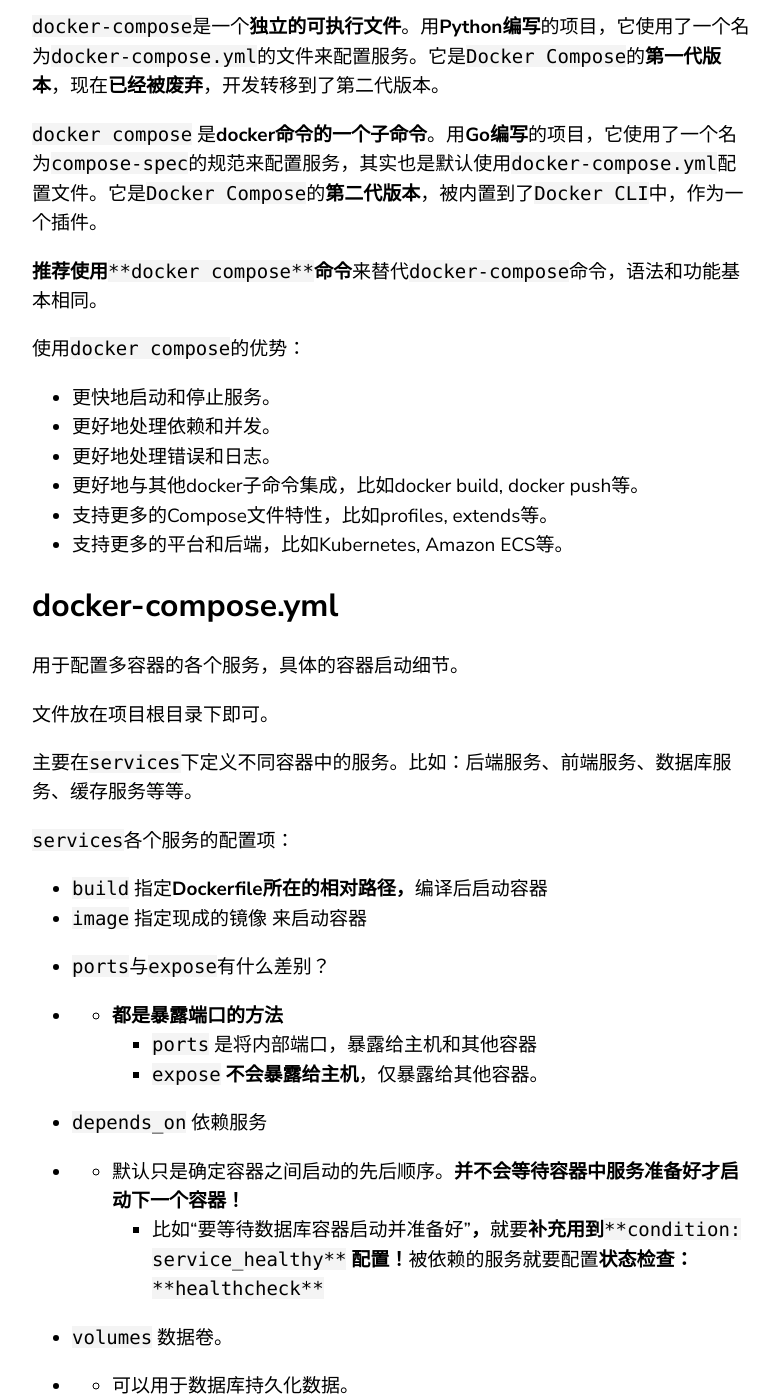
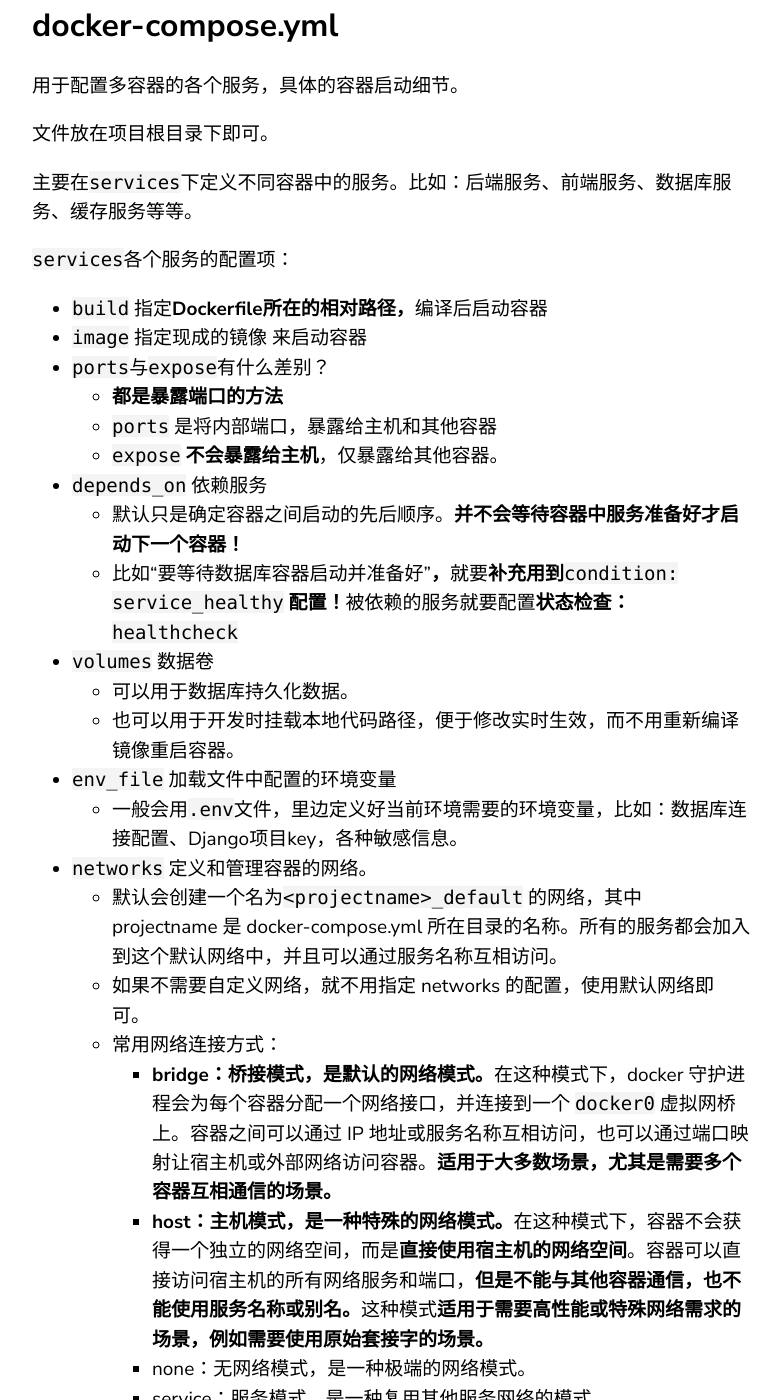
Before and after one commit to youker-Shawn/youker-Shawn.github.io, a Jekyll site: the page built from _posts/2023-05-06-docker.md, in a window 1280 px wide and 1400 px high, scrolled down 15144 px. Shown: the whole window, without its empty margins (68-849 px from the left). Built offline with Jekyll 4.4.1, drawn with Linux system fonts in a browser that asks for light colours; some of the changed text lies outside the part shown.

Commit message:
Fix a post: docker

````diff
--- a/_posts/2023-05-06-docker.md
+++ b/_posts/2023-05-06-docker.md
@@ -101,10 +101,9 @@ Docker是个C/S架构的工具。
 
 - `Docker Client`：用户使用的客户端，用来和`Docker Daemon`通信。
 - `Docker Daemon`：以root启动的后台守护进程，会启动`Docker Server`，接受处理 docker client的请求，细分：
-
-- - docker server
-    - engine
-    - job
+  - docker server
+  - engine
+  - job
 
 - `Docker Registry`：镜像仓库的托管服务。最大的就是`Docker Hub`
 - `Graph`：管理本地的镜像
@@ -297,21 +296,17 @@ docker run -it xxx_image_name /bin/bash
 新建且运行一个容器，并自动进入容器。
 
 - `-it`在**开启的伪终端中与容器进行交互**
-
-- - 常组合用。-i表示开启容器的`STDIN`，能够支持输入，-t表示开启伪tty终端，让容器提供一个交互式shell。
+  - 常组合用。-i表示开启容器的`STDIN`，能够支持输入，-t表示开启伪tty终端，让容器提供一个交互式shell。
 
 - `-d` **后台运行容器**
-
-- - 上面命令没有-t，一旦退出容器则自动停止运行容器！
+  - 上面命令没有-t，一旦退出容器则自动停止运行容器！
 
 - 末尾的`/bin/bash`表示启动容器后第一个执行的命令
-
-- - 在-it模式必须指定，否则不知道用什么shell环境进行交互
+  - 在-it模式必须指定，否则不知道用什么shell环境进行交互
 
 - `-p`本机和容器内的「ip、端口」映射
-
-- - 避免使用容器每次随机返回的ip地址，以及以及映射到宿主机随机的端口上。
-    - 映射的容器端口，需要在镜像定义时先EXPOSE暴露出来
+  - 避免使用容器每次随机返回的ip地址，以及以及映射到宿主机随机的端口上。
+  - 映射的容器端口，需要在镜像定义时先EXPOSE暴露出来
 
 - `--name` 为运行起来的容器设置一个名称，建议使用，便于管理
 - `--rm`停止时，自动删除容器文件
@@ -392,13 +387,11 @@ Dockerfile中常用指令：
 
 - `MAINTAINER`：该镜像的维护者信息
 - `RUN`：构建过程中需要运行的命令。可以**多条指令**，**结果都会打包到镜像文件中。**
-
-- - 会在shell里使用 `/bin/sh -c`来执行命令
-    - 如果平台不支持shell或者不希望在shell中运行（避免shell字符串篡改），可以用`exec`格式的RUN指令，即数组表示指定命令和参数。
+  - 会在shell里使用 `/bin/sh -c`来执行命令
+  - 如果平台不支持shell或者不希望在shell中运行（避免shell字符串篡改），可以用`exec`格式的RUN指令，即数组表示指定命令和参数。
 
 - `COPY`：将本地文件拷贝到容器中
-
-- - 目的地址，需要用容器内的绝对路径，若不存在，会自动创建路径。
+  - 目的地址，需要用容器内的绝对路径，若不存在，会自动创建路径。
 
 - `ADD`：高级的`copy`命令。比如自动解压文件等
 - `ENV`：构建过程中设置的环境变量，便于构建过程中使用。可以多个。
@@ -406,15 +399,14 @@ Dockerfile中常用指令：
 - `VOLUME`：设置数据卷
 - `EXPOSE`： 暴露端口给宿主机。可以暴露多个端口。
 - `CMD`：区别于`RUN`，这是在**容器启动后才执行的命令**。
-
-- - **只能一条**`**CMD**`**，等价于docker run启动容器时的某尾那条命令！docker run会覆盖这里！**
+  - **只能一条**`CMD`，等价于docker run启动容器时的某尾那条命令！docker run会覆盖这里！
 
 - `ENTRYPOINT`：和`CMD`类似，都是在启动容器后执行命令。
+  - 文件中只能最后一句生效，**相当于只能有一句。**
+  - **但不会容易被docker run命令覆盖。（需要--entrypoint参数覆盖）**
+  - 通常用法是，`ENTRYPOINT` **用来执行固定脚本或命令，**`CMD` **可以为**`ENTRYPOINT`**额外传参，即docker run时命令末尾传入的参数。**
+  - 例子：这样如果docker run 传参数，就覆盖CMD指令，用参数来启动nginx。如果不传，则用CMD默认的-h来显示帮助命令。
 
-- - 文件中只能最后一句生效，**相当于只能有一句。**
-    - **但不会容易被docker run命令覆盖。（需要--entrypoint参数覆盖）**
-    - 通常用法是，`**ENTRYPOINT**` **用来执行固定脚本或命令，**`**CMD**` **可以为**`ENTRYPOINT`**额外传参，即docker run时命令末尾传入的参数。**
-    - 例子：这样如果docker run 传参数，就覆盖CMD指令，用参数来启动nginx。如果不传，则用CMD默认的-h来显示帮助命令。
 
 ```
 ... ENTRYPOINT ["/usr/sbin/nginx"] CMD ["-h"]
@@ -425,14 +417,12 @@ Dockerfile中常用指令：
 构建的细节：
 
 - Dockerfile 所在的目录，也称为构建环境/构建上下文，build时涉及的代码、文件、数据都会基于这个路径。
-- Dockerfile **同级目录中，放置**`**.dockerignore**`**文件**，来忽略成为构建上下文的文件，不提交给守护进程，避免镜像过大。
+- Dockerfile **同级目录中，放置**`.dockerignore`**文件**，来忽略成为构建上下文的文件，不提交给守护进程，避免镜像过大。
 - 每条指令，都会创建一层新的镜像层并提交成为镜像。
-
-- - 如果构建时因为某条指令而失败了。仍会得到一个镜像，可以运行起来成为一个具备交互功能的容器，可以进入其中去调试失败的指令。
+    - 如果构建时因为某条指令而失败了。仍会得到一个镜像，可以运行起来成为一个具备交互功能的容器，可以进入其中去调试失败的指令。
 
 - 每一层镜像层，都可认为是一层**缓存。**
-
-- - 如果重新构建，并不需要从头构建！哪里最早修改了指令，那么就基于上一层缓存的镜像层，从这条指令开始重新构建后续所有的镜像层。**这个默认缓存机制极大节省了时间！**
+    - 如果重新构建，并不需要从头构建！哪里最早修改了指令，那么就基于上一层缓存的镜像层，从这条指令开始重新构建后续所有的镜像层。**这个默认缓存机制极大节省了时间！**
 
 - 卷的内容，不会构建到镜像中。
 
@@ -445,9 +435,8 @@ docker build -t xxx .
 ```
 
 - `-t`指定镜像名及标签
-
-- - 镜像的命名：`仓库名:版本号标签` 或者 `用户名/仓库名:版本号标签`
-    - 若未指定，自动为其设置一个`latest`标签。
+  - 镜像的命名：`仓库名:版本号标签` 或者 `用户名/仓库名:版本号标签`
+  - 若未指定，自动为其设置一个`latest`标签。
 
 - 末尾的`.`表示在当前路径下寻找Dockerfile，**也可以填写远程Git仓库的Dockerfile位置来构建！**
 - 加上 `--no-cache`参数，表示不使用旧的缓存进行镜像构建。
@@ -487,24 +476,21 @@ docker build -t xxx .
 优缺点：
 
 - 安装和使用的难易度：
-
-- - docker compose 相对简单，只需要安装 docker 就可以使用。
-    - k8s 相对复杂，需要安装和配置多个组件，如 kubelet, kubeadm, kubectl 等，还需要考虑集群的网络、存储、安全等问题。
+  - docker compose 相对简单，只需要安装 docker 就可以使用。
+  - k8s 相对复杂，需要安装和配置多个组件，如 kubelet, kubeadm, kubectl 等，还需要考虑集群的网络、存储、安全等问题。
 
 - 功能和扩展性：
-
-- - docker compose 的功能相对有限，是一个**单主机的容器编排工具**，不能跨主机部署和管理容器。主要适用于单机或少量机器的容器编排。
-    - 而 k8s 的功能相对丰富，是一个**跨主机的集群部署工具。**主要适用于跨主机或大规模的容器编排，形成一个**分布式的容器平台**。还提供了服务发现、服务网格、服务目录、服务监控等功能，以及丰富的插件和生态系统。
+  - docker compose 的功能相对有限，是一个**单主机的容器编排工具**，不能跨主机部署和管理容器。主要适用于单机或少量机器的容器编排。
+  - 而 k8s 的功能相对丰富，是一个**跨主机的集群部署工具。**主要适用于跨主机或大规模的容器编排，形成一个**分布式的容器平台**。还提供了服务发现、服务网格、服务目录、服务监控等功能，以及丰富的插件和生态系统。
 
 - 资源占用和性能：
-
-- - docker compose 相对轻量，占用的资源较少，性能较高。
-    - 而 k8s 相对重量，占用的资源较多，性能较低，因为它需要维护多个组件和状态。
+  - docker compose 相对轻量，占用的资源较少，性能较高。
+  - 而 k8s 相对重量，占用的资源较多，性能较低，因为它需要维护多个组件和状态。
 
 - 适用场景：
+  - docker compose 主要适用于**开发和测试环境**，或者**单机部署简单应用。**
+  - 而 k8s 主要适用于**生产环境**，或者**跨主机部署高可用应用**。
 
-- - docker compose 主要适用于**开发和测试环境**，或者**单机部署简单应用。**
-    - 而 k8s 主要适用于**生产环境**，或者**跨主机部署高可用应用**。
 
 总的来说，docker compose 和 k8s 都有各自的优势和劣势，没有绝对的好坏，需要根据具体的需求和场景来选择合适的工具。
 
@@ -522,7 +508,7 @@ docker build -t xxx .
 
 
 
-**推荐使用**`**docker compose**`**命令**来替代`docker-compose`命令，语法和功能基本相同。
+**推荐使用**`docker compose`**命令**来替代`docker-compose`命令，语法和功能基本相同。
 
 使用`docker compose`的优势：
 
@@ -550,36 +536,31 @@ docker build -t xxx .
 - `build` 指定**Dockerfile所在的相对路径，**编译后启动容器
 - `image` 指定现成的镜像 来启动容器
 - `ports`与`expose`有什么差别？
-
-- - **都是暴露端口的方法**
-    - `ports` 是将内部端口，暴露给主机和其他容器
-    - `expose` **不会暴露给主机**，仅暴露给其他容器。
+  - **都是暴露端口的方法**
+  - `ports` 是将内部端口，暴露给主机和其他容器
+  - `expose` **不会暴露给主机**，仅暴露给其他容器。
 
 - `depends_on` 依赖服务
+  - 默认只是确定容器之间启动的先后顺序。**并不会等待容器中服务准备好才启动下一个容器！**
+  - 比如“要等待数据库容器启动并准备好”**，**就要**补充用到**`condition: service_healthy` **配置！**被依赖的服务就要配置**状态检查：**`healthcheck`
 
-- - 默认只是确定容器之间启动的先后顺序。**并不会等待容器中服务准备好才启动下一个容器！**
-    - 比如“要等待数据库容器启动并准备好”**，**就要**补充用到**`**condition: service_healthy**` **配置！**被依赖的服务就要配置**状态检查：**`**healthcheck**`
-
-- `volumes` 数据卷。
-
-- - 可以用于数据库持久化数据。
-    - 也可以用于开发时挂载本地代码路径，便于修改实时生效，而不用重新编译镜像重启容器。
+- `volumes` 数据卷
+  - 可以用于数据库持久化数据。
+  - 也可以用于开发时挂载本地代码路径，便于修改实时生效，而不用重新编译镜像重启容器。
 
 - `env_file` 加载文件中配置的环境变量
-
-- - 一般会用`.env`文件，里边定义好当前环境需要的环境变量，比如：数据库连接配置、Django项目key，各种敏感信息。
+  - 一般会用`.env`文件，里边定义好当前环境需要的环境变量，比如：数据库连接配置、Django项目key，各种敏感信息。
 
 - `networks` 定义和管理容器的网络。
+  - 默认会创建一个名为`<projectname>_default` 的网络，其中 projectname 是 docker-compose.yml 所在目录的名称。所有的服务都会加入到这个默认网络中，并且可以通过服务名称互相访问。
+  - 如果不需要自定义网络，就不用指定 networks 的配置，使用默认网络即可。
+  - 常用网络连接方式：
+    - **bridge：桥接模式，是默认的网络模式。**在这种模式下，docker 守护进程会为每个容器分配一个网络接口，并连接到一个 `docker0` 虚拟网桥上。容器之间可以通过 IP 地址或服务名称互相访问，也可以通过端口映射让宿主机或外部网络访问容器。**适用于大多数场景，尤其是需要多个容器互相通信的场景。**
+    - **host：主机模式，是一种特殊的网络模式。**在这种模式下，容器不会获得一个独立的网络空间，而是**直接使用宿主机的网络空间**。容器可以直接访问宿主机的所有网络服务和端口，**但是不能与其他容器通信，也不能使用服务名称或别名。**这种模式**适用于需要高性能或特殊网络需求的场景，例如需要使用原始套接字的场景。**
+    - none：无网络模式，是一种极端的网络模式。
+    - service：服务模式，是一种复用其他服务网络的模式。
+    - container：容器模式，是一种复用其他容器网络的模式。
 
-- - 默认会创建一个名为`<projectname>_default` 的网络，其中 projectname 是 docker-compose.yml 所在目录的名称。所有的服务都会加入到这个默认网络中，并且可以通过服务名称互相访问。
-    - 如果不需要自定义网络，就不用指定 networks 的配置，使用默认网络即可。
-    - 常用网络连接方式：
-
-- - - **bridge：桥接模式，是默认的网络模式。**在这种模式下，docker 守护进程会为每个容器分配一个网络接口，并连接到一个 `docker0` 虚拟网桥上。容器之间可以通过 IP 地址或服务名称互相访问，也可以通过端口映射让宿主机或外部网络访问容器。**适用于大多数场景，尤其是需要多个容器互相通信的场景。**
-        - **host：主机模式，是一种特殊的网络模式。**在这种模式下，容器不会获得一个独立的网络空间，而是**直接使用宿主机的网络空间**。容器可以直接访问宿主机的所有网络服务和端口，**但是不能与其他容器通信，也不能使用服务名称或别名。**这种模式**适用于需要高性能或特殊网络需求的场景，例如需要使用原始套接字的场景。**
-        - none：无网络模式，是一种极端的网络模式。
-        - service：服务模式，是一种复用其他服务网络的模式。
-        - container：容器模式，是一种复用其他容器网络的模式。
 
 
 
@@ -590,17 +571,16 @@ docker build -t xxx .
 - `-f <other-docker-compose.yml>` 以下所有命令，可以通过该参数使用其他配置文件。
 - `docker compose ps` 查看容器进程
 - `docker compose up [services]` 启动容器服务，默认是配置文件中的所有容器服务
-
-- - `-d` 使这一组容器服务后台运行，避免前台`ctrl+C`意外退出
-    - `--build` 启动容器前，都重新编译镜像文件，**让修改的Dockerfile生效。**
+  - `-d` 使这一组容器服务后台运行，避免前台`ctrl+C`意外退出
+  - `--build` 启动容器前，都重新编译镜像文件，**让修改的Dockerfile生效。**
 
 - `docker compose exec <service> /bin/bash`  进入容器交互式执行命令
 - `docker compose logs [services]` 查看服务输出在标准输出的日志
 - `docker compose stop [services]` 停止容器服务
 - `docker compose down`  基于配置文件，停止并删除所有容器。
 - `docker compose build <service>`  重新编译某个服务的镜像
+  - `--no-cache` 不使用缓存镜像层，完全重新编译
 
-- - `--no-cache` 不使用缓存镜像层，完全重新编译
 
 # Docker 持续集成
 
````
